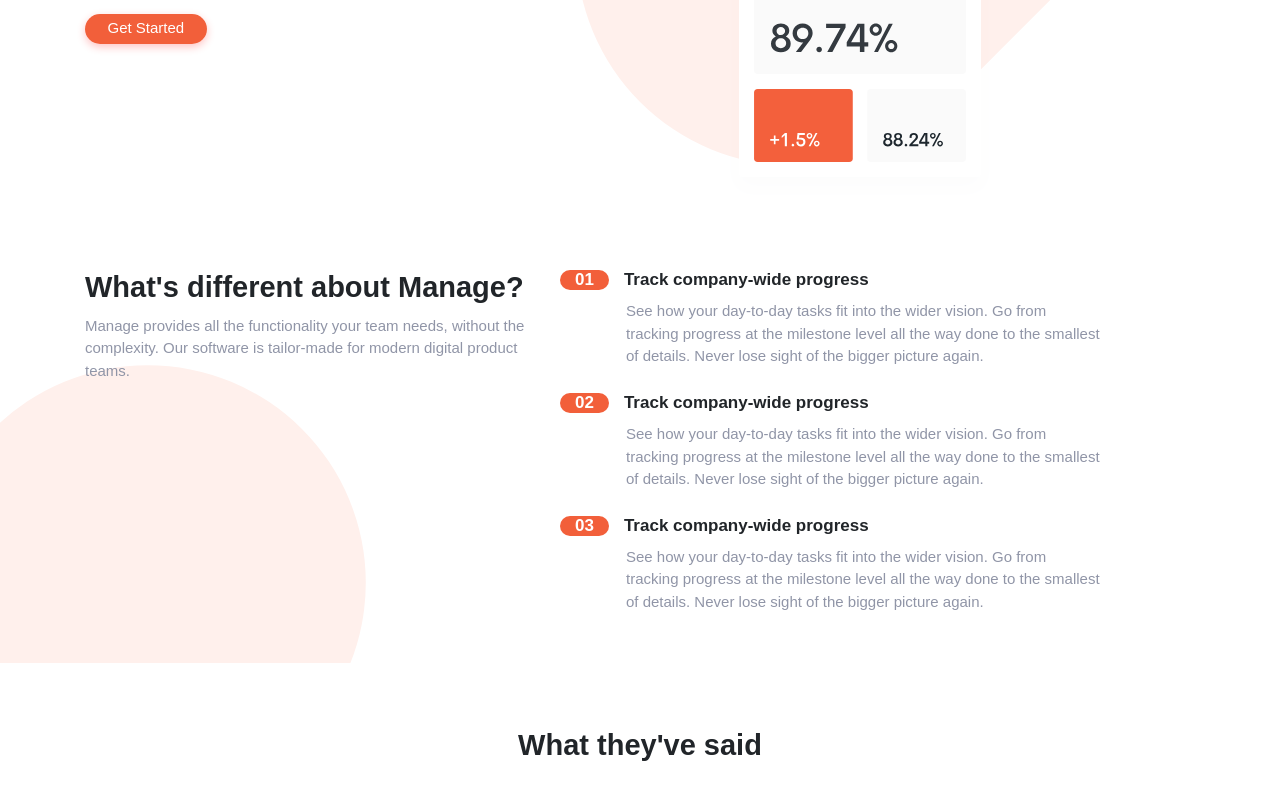
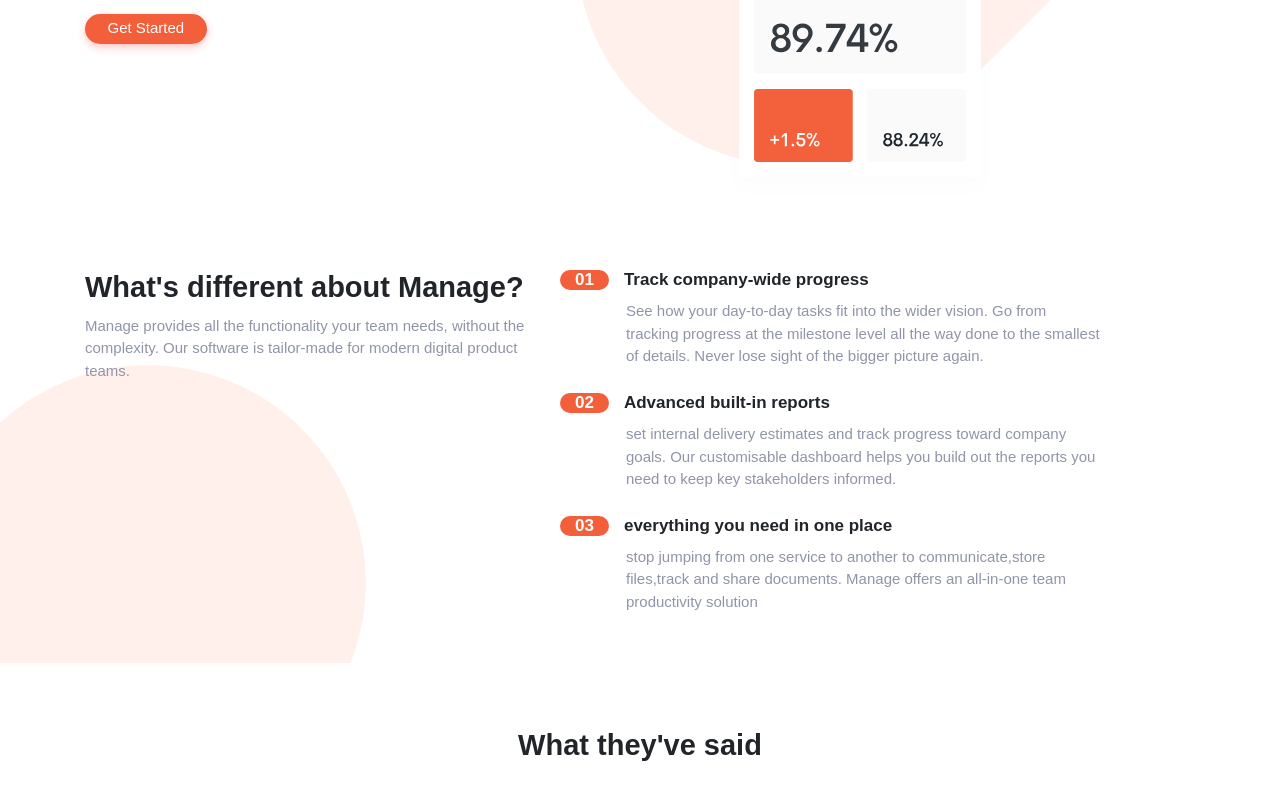
Before and after one commit to Afnanmk/manage-landing-page, a plain HTML site: page index.html in a window 1280 px wide. Shown: the part 408-1208 px from the top of the page. Drawn offline with nearby package versions, Linux system fonts and the light colour scheme; a web font is replaced by a local one.

Commit message:
fix issue

```diff
--- a/index.html
+++ b/index.html
@@ -120,16 +120,12 @@
               smallest of details. Never lose sight of the bigger picture again.</p>
            </div>
            <div class="different">
-            <h3><span class="mr-4">02</span>Track company-wide progress</h3>
-            <p class="mt-lg-3 regular_text-right">See how your day-to-day tasks fit into the wider vision. Go from
-             tracking progress at the milestone level all the way done to the
-             smallest of details. Never lose sight of the bigger picture again.</p>
+            <h3><span class="mr-4">02</span>Advanced built-in reports</h3>
+            <p class="mt-lg-3 regular_text-right">set internal delivery estimates and track progress toward company goals. Our customisable dashboard helps you build out the reports you need to keep key stakeholders informed.</p>
           </div>
           <div class="different">
-            <h3><span class="mr-4">03</span>Track company-wide progress</h3>
-            <p class="mt-lg-3 regular_text-right">See how your day-to-day tasks fit into the wider vision. Go from
-             tracking progress at the milestone level all the way done to the
-             smallest of details. Never lose sight of the bigger picture again.</p>
+            <h3><span class="mr-4">03</span>everything you need in one place</h3>
+            <p class="mt-lg-3 regular_text-right">stop jumping from one service to another to communicate,store files,track and share documents. Manage offers an all-in-one team productivity solution</p>
           </div>
         </div>
       </div>
```
